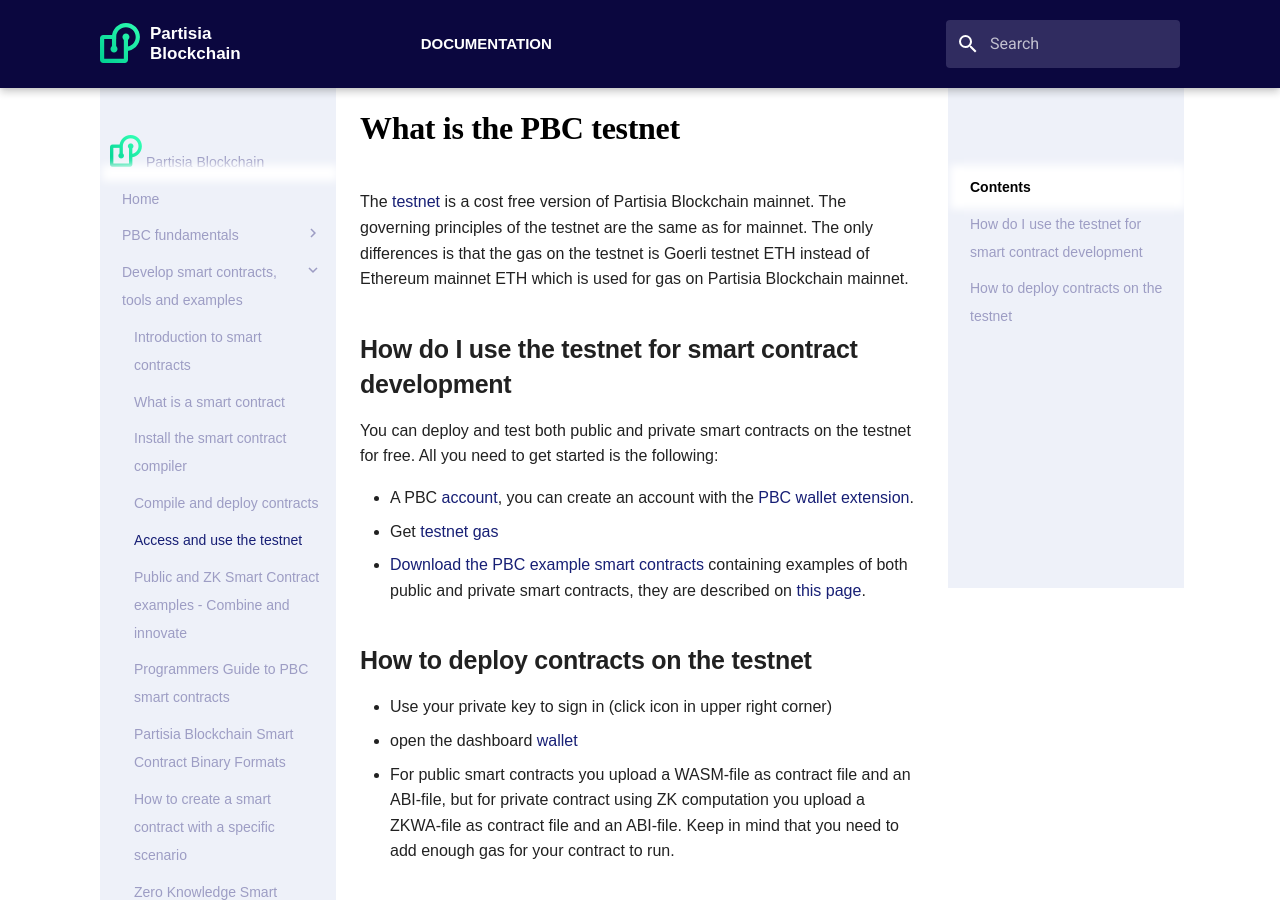
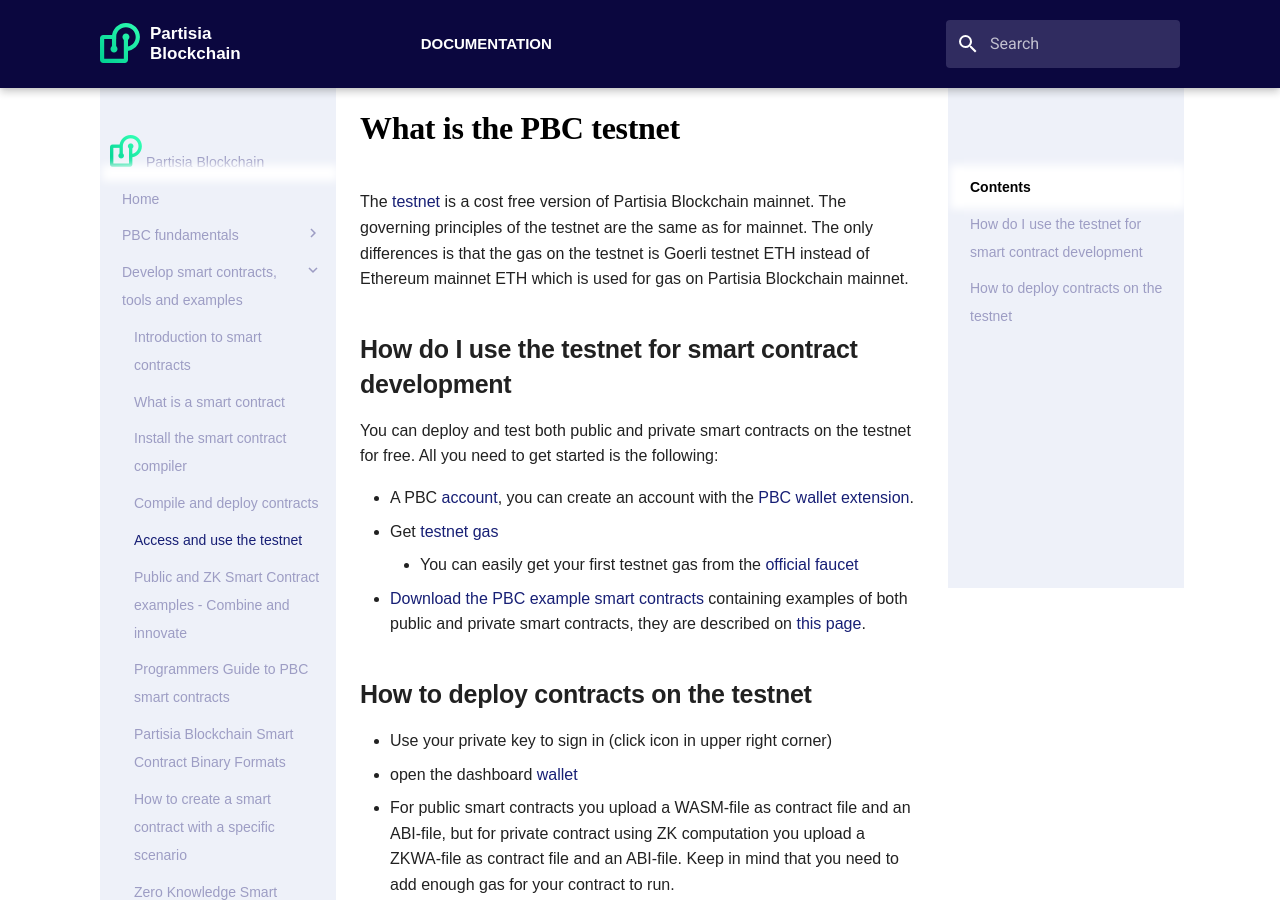
Before and after one commit to 0xSero/partisia-docs, an MkDocs documentation site: the page built from docs/smart-contracts/testnet.md, in a window 1280 px wide and 900 px high. Built offline with MkDocs 1.6.1 and Material for MkDocs 9.7.7, drawn with Linux system fonts in a browser that asks for light colours; some web fonts are replaced; a script that is not in the unit is left out.

Commit message:
Linking to testnet faucet.

```diff
--- a/docs/smart-contracts/testnet.md
+++ b/docs/smart-contracts/testnet.md
@@ -9,6 +9,7 @@
 
 - A PBC [account](../pbc-fundamentals/accounts.md), you can create an account with the [PBC wallet extension](https://chrome.google.com/webstore/detail/partisia-wallet/gjkdbeaiifkpoencioahhcilildpjhgh).
 - Get [testnet gas](../pbc-fundamentals/byoc.md)
+    - You can easily get your first testnet gas from the [official faucet](https://testnet.mpcfaucet.com/)
 - [Download the PBC example smart contracts](LINK_TO_RUST_EXAMPLE_CONTRACTS) containing examples of both public and private smart contracts, they are described on [this page](../smart-contracts/combi-innovation.md).
 
 ## How to deploy contracts on the testnet
```
